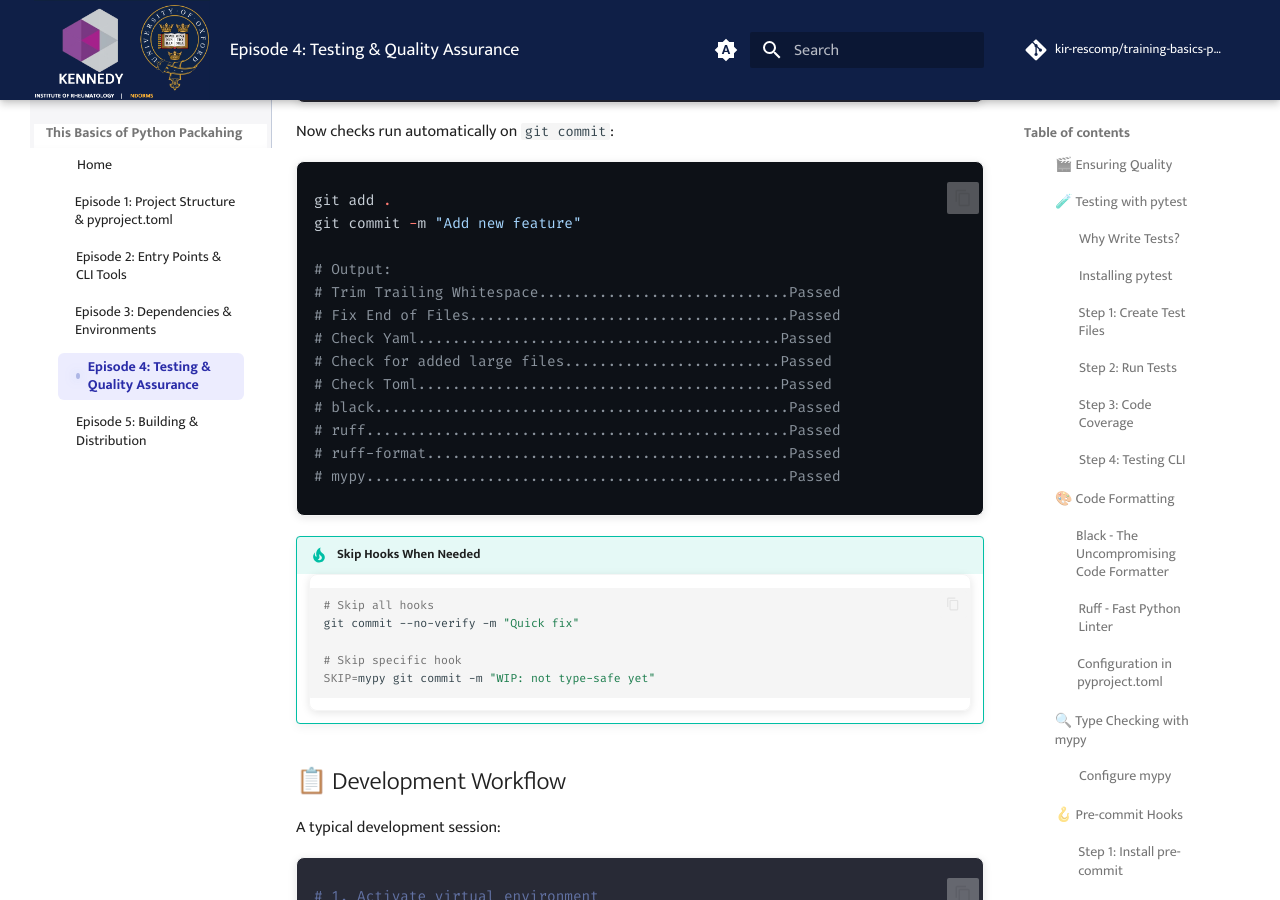
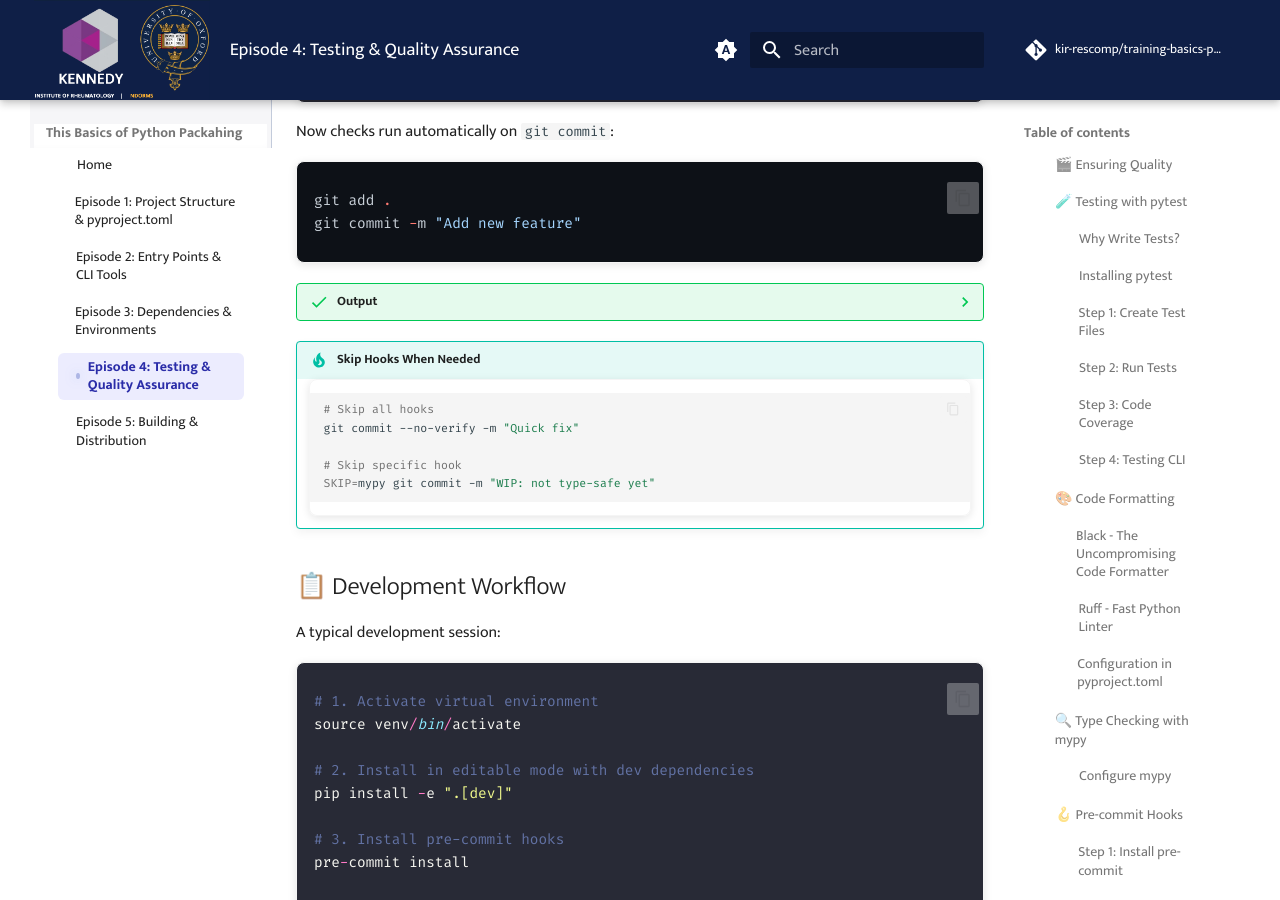
Before and after one commit to kir-rescomp/training-basics-python-packaging, an MkDocs documentation site: the page built from docs/episode-04.md, in a window 1280 px wide and 900 px high, scrolled down 11075 px. Built offline with MkDocs 1.6.1 and Material for MkDocs 9.7.7, drawn with Linux system fonts in a browser that asks for light colours; comment, search, counter and statistics services are not loaded; part of the change alters nothing that is shown.

````diff
--- a/docs/episode-04.md
+++ b/docs/episode-04.md
@@ -484,19 +484,88 @@ Now checks run automatically on `git commit`:
 ```py
 git add .
 git commit -m "Add new feature"
-
-# Output:
-# Trim Trailing Whitespace.............................Passed
-# Fix End of Files.....................................Passed
-# Check Yaml..........................................Passed
-# Check for added large files.........................Passed
-# Check Toml..........................................Passed
-# black................................................Passed
-# ruff.................................................Passed
-# ruff-format..........................................Passed
-# mypy.................................................Passed
 ```
 </div>
+??? success "Output"
+
+    ```
+    [WARNING] Unstaged files detected.
+    [INFO] Stashing unstaged files to /home/dinindu/.cache/pre-commit/patch1776361930-81948.
+    trim trailing whitespace.................................................Passed
+    fix end of files.........................................................Failed
+    - hook id: end-of-file-fixer
+    - exit code: 1
+    - files were modified by this hook
+
+    Fixing src/kir_pydemo.egg-info/dependency_links.txt
+    Fixing src/kir_pydemo.egg-info/SOURCES.txt
+
+    check yaml...............................................................Passed
+    check for added large files..............................................Passed
+    check toml...............................................................Passed
+    black....................................................................Failed
+    - hook id: black
+    - files were modified by this hook
+
+    reformatted src/kir_pydemo/io.py
+
+    All done! ✨ 🍰 ✨
+    1 file reformatted, 5 files left unchanged.
+
+    ruff.....................................................................Failed
+    - hook id: ruff
+    - files were modified by this hook
+
+    Found 7 errors (7 fixed, 0 remaining).
+
+    ruff-format..............................................................Passed
+    mypy.....................................................................Passed
+    [WARNING] Stashed changes conflicted with hook auto-fixes... Rolling back fixes...
+    [INFO] Restored changes from /home/dinindu/.cache/pre-commit/patch1776361930-81948.
+    ```
+
+    **What Pre-commit Did**
+    Pre-commit automatically fixed issues before allowing your commit:
+
+    - ✅ end-of-file-fixer - Added missing newlines at end of files
+    - ✅ black - Reformatted io.py to meet style standards
+    - ✅ ruff - Fixed 7 auto-fixable linting issues
+
+    **Why It "Failed"**
+    The hooks show as "Failed" because they modified your files. Pre-commit blocks the commit to let you review the automatic changes.
+    This is a safety feature - it prevents you from committing code that doesn't meet your quality standards.
+
+    **What To Do Next**
+    Now you need to stage the auto-fixed changes and commit again:
+    <div class="dracula" markdown="1">
+    ```c
+    # Stage the automatically fixed files
+    git add -u
+
+    # Or stage everything
+    git add .
+
+    # Try committing again
+    git commit -m "Add new feature"
+    ```
+
+    This time, it should pass! ✅
+
+    **Pro Tip**
+
+    You can see what changed:
+    <div class="draculae" markdown="1">
+    ```c
+    # See what the hooks modified
+    git diff
+
+    # Or if you already staged them
+    git diff --staged
+    ```
+
+    #### Pre-commit Workflow
+
+    ![pre-commut](./images/pre_commit_workflow.svg)
 
 !!! tip "Skip Hooks When Needed"
     ```bash
````
Also changed, not shown: docs/images/pre_commit_workflow.svg (added).
